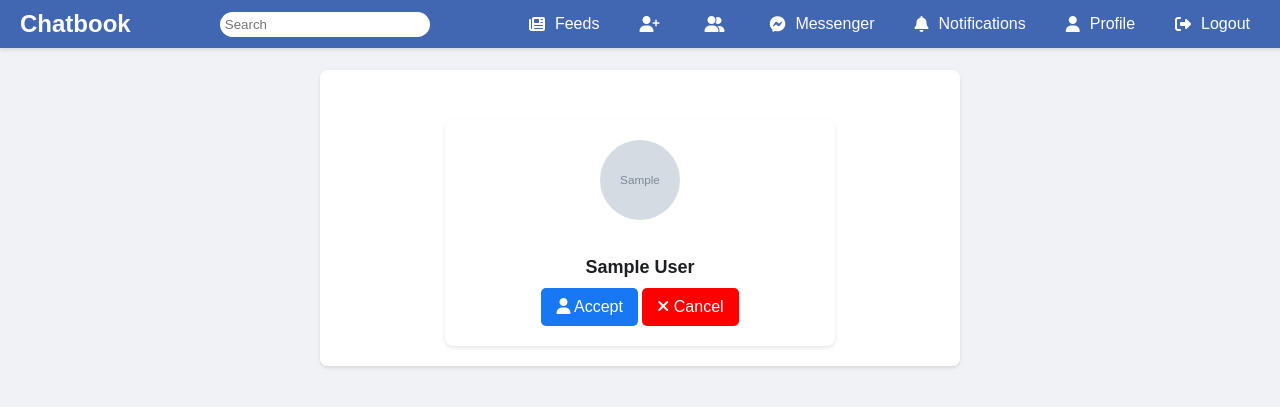
After one commit to BishwajeetMehta/chatting_app, a Django app: page /accept_friends in a window 1280 px wide. The commit adds this page. Shown: the top 407 px of the page. Run offline with Django 5.2, Linux system fonts and the light colour scheme; a user stored in the database is signed in; tables that the repository leaves empty hold one stand-in row (values such as "Sample post"); grey boxes marked "Sample" are stand-in pictures.

Commit message:
accept request and delete request done

```diff
--- a/features/urls.py
+++ b/features/urls.py
@@ -1,6 +1,9 @@
 from django.urls import path
-from .views import FriendView
+from .views import FriendView,Accept_requestView
 urlpatterns = [
     path('friends/',FriendView.as_view(),name="friend"),
-    path("friends/<int:id>",FriendView.as_view(), name="friend_request")
+    path("friends/<int:id>",FriendView.as_view(), name="friend_request"),
+    path("accept_friends",Accept_requestView.as_view(), name="pending_requests"),
+    path("accept_friends/<int:id>/",Accept_requestView .as_view(), name="accept_requests"),
+
 ]
--- a/features/views.py
+++ b/features/views.py
@@ -32,11 +32,17 @@ class FriendView(View):
         new_users= users_to_display.exclude(id__in=pending_requests_ids)
         print(f'new user{new_users}')
 
-        return render(request, 'friends.html', { 'users': users_to_display,'pending_request': friend_requests_sent,'new_users':new_users})
+        return render(request, 'send_friends.html', { 'users': users_to_display,'pending_request': friend_requests_sent,'new_users':new_users})
 
 
     def post(self,request,id):
-        data = request.POST
+        action = request.POST.get('action')
+        if action == 'delete':
+            request_to_delete = FriendRequest.objects.get(id=id)
+            request_to_delete.delete()
+            print("deleted sucessfully")
+            return redirect("friend")
+
         receiver = User.objects.get(id = id)
         print(receiver.id)
         ftable = FriendRequest()
@@ -44,4 +50,32 @@ class FriendView(View):
         ftable.to_user = receiver
         ftable.save()
         messages.error(request,"Sent sucessfully ")
+        print("request send sucessfully")
         return redirect("friend")
+
+
+
+class Accept_requestView(View):
+    def get(self,request):
+        current_user = request.user
+        pendings= FriendRequest.objects.filter(to_user=current_user,status='pending').all()
+        print(pendings)
+        return render(request,'accept_friends.html',{'pendings':pendings})
+
+    def post(self,request,id):
+        action = request.POST.get('action')
+        pending_requests = FriendRequest.objects.get(id=id)
+        print(pending_requests)
+
+        if action == 'accept':
+            if pending_requests.to_user == request.user:
+                pending_requests.status = 'accepted'
+                pending_requests.save()
+                return redirect('pending_requests')
+        elif action == 'delete':
+            pending_requests.delete()
+            print('deleted sucessfully')
+            return redirect('pending_requests')
+
+        print('something went wrong')
+        return redirect('pending_requests')
--- /dev/null
+++ b/templates/accept_friends.html
@@ -0,0 +1,43 @@
+{% extends 'master.html' %}
+{% block title %}Accept friend requests{% endblock title %}
+{% block container %}
+
+
+<div class="container">
+
+    <div class="main-content">
+
+        <div id="feeds" class="post">
+            {% for user in pendings  %}
+            <div class="fcard">
+                <!-- Profile Picture -->
+               {% if user.from_user.profile %}
+
+                <img src="{{user.from_user.profile.url}}" alt="Profile Picture">
+                {% else %}
+                <img src="https://via.placeholder.com/80" alt="Profile Picture">
+                {% endif %}
+                <!-- Name -->
+                <h3>{{user.from_user.first_name}} {{user.from_user.last_name}}</h3>
+
+                <!-- Friend Request Button -->
+
+                <form action="{% url 'accept_requests' user.id %}" method="POST">
+                    {% csrf_token %}
+                    <button type="submit"  name="action" value="accept"><i class="fa-solid fa-user"></i> Accept</button>
+
+                    <button type="submit"  name="action" value="delete" style="background-color: red;">
+                        <i class="fa-solid fa-xmark"></i> Cancel
+                    </button>
+                </form>
+
+
+
+
+            </div>
+            {% endfor %}
+        </div>
+    </div>
+
+</div>
+{% endblock container %}
--- a/templates/master.html
+++ b/templates/master.html
@@ -22,7 +22,7 @@
         <div class="nav-links">
             <a href="{% url 'demo' %}"><i class="fa-solid fa-newspaper"></i>Feeds</a>
             <a href="{% url 'friend' %}"><i class="fa-solid fa-user-plus"></i></a>
-            <a href="#"><i class="fa-solid fa-user-friends"></i></a>
+            <a href="{% url 'pending_requests' %}"><i class="fa-solid fa-user-friends"></i></a>
             {% comment %} <a href="#videos"><i class="fa-solid fa-video"></i></a> {% endcomment %}
             <a href="#messenger"><i class="fa-brands fa-facebook-messenger"></i>Messenger</a>
             <a href="#notifications"><i class="fa-solid fa-bell"></i>Notifications</a>
```
Also changed, not shown: templates/send_friends.html (renamed from templates/friends.html, +7 -7 lines).
